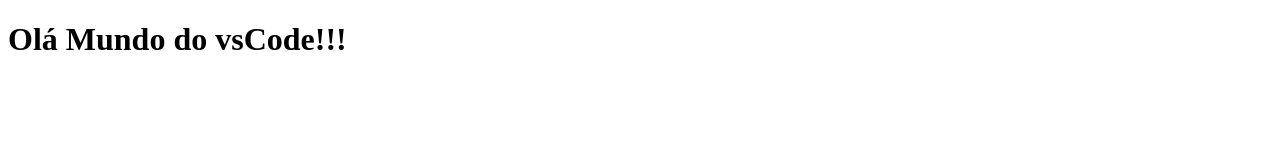
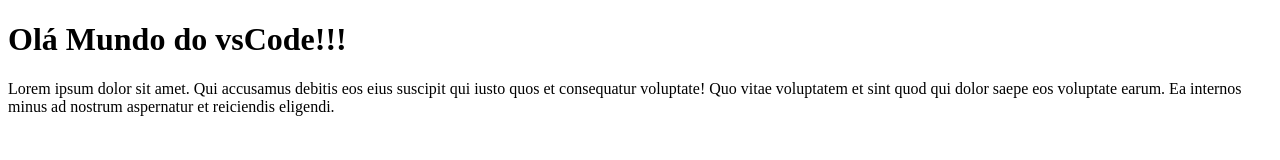
Before and after one commit to rvarelo/vscode, a plain HTML site: page index.html in a window 1280 px wide. Drawn offline with Linux system fonts and the light colour scheme.

Commit message:
ad lorem

```diff
--- a/index.html
+++ b/index.html
@@ -1,12 +1,22 @@
 <!DOCTYPE html>
 <html lang="en">
+
 <head>
     <meta charset="UTF-8">
     <meta http-equiv="X-UA-Compatible" content="IE=edge">
     <meta name="viewport" content="width=device-width, initial-scale=1.0">
     <title>Document</title>
 </head>
+
 <body>
     <h1>Olá Mundo do vsCode!!!</h1>
+    <p>
+        Lorem ipsum dolor sit amet. Qui accusamus debitis eos eius suscipit qui
+        iusto quos et consequatur voluptate! Quo vitae voluptatem et sint quod
+        qui dolor saepe eos voluptate earum. Ea internos minus ad nostrum aspernatur
+        et reiciendis eligendi.
+    </p>
+
 </body>
+
 </html>
```
